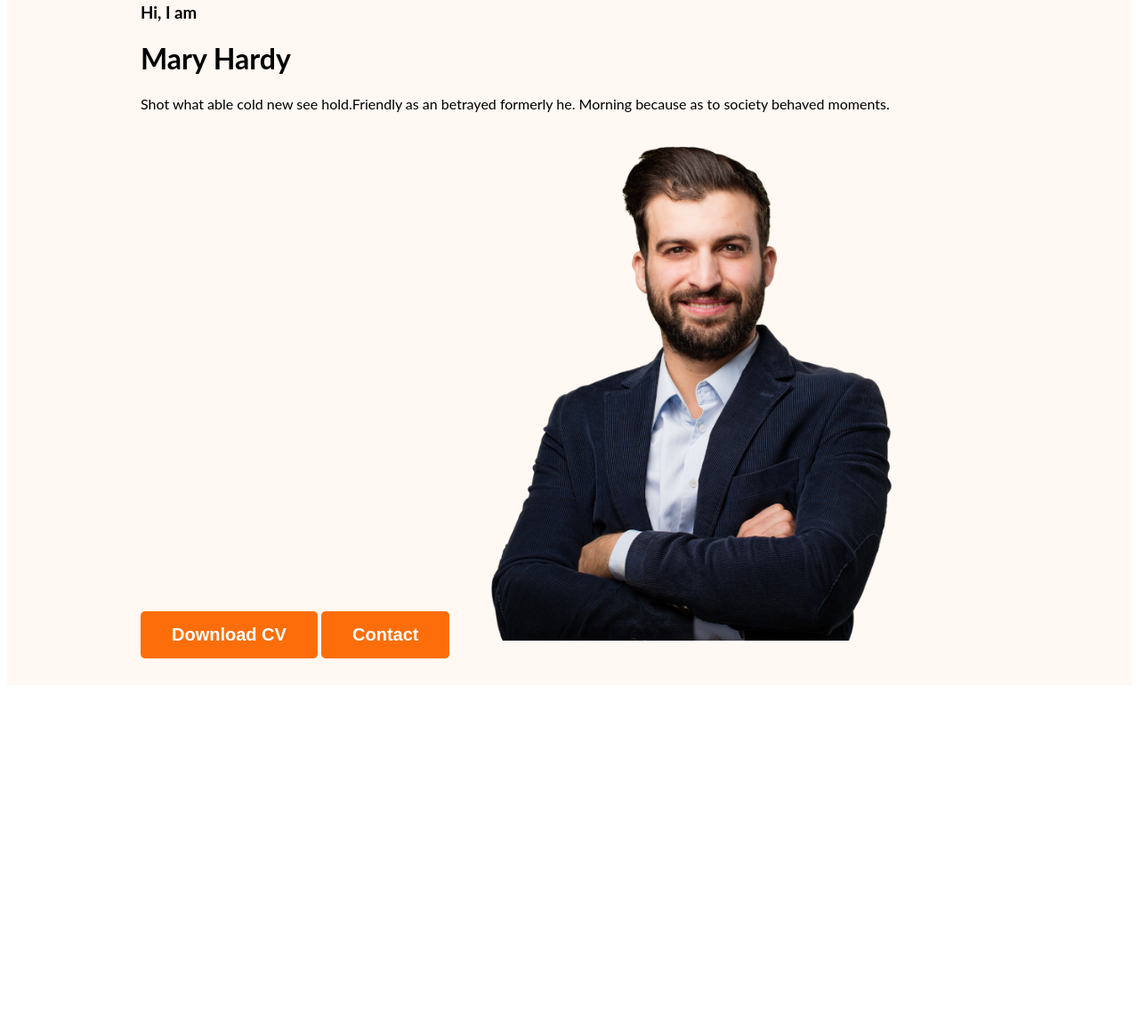
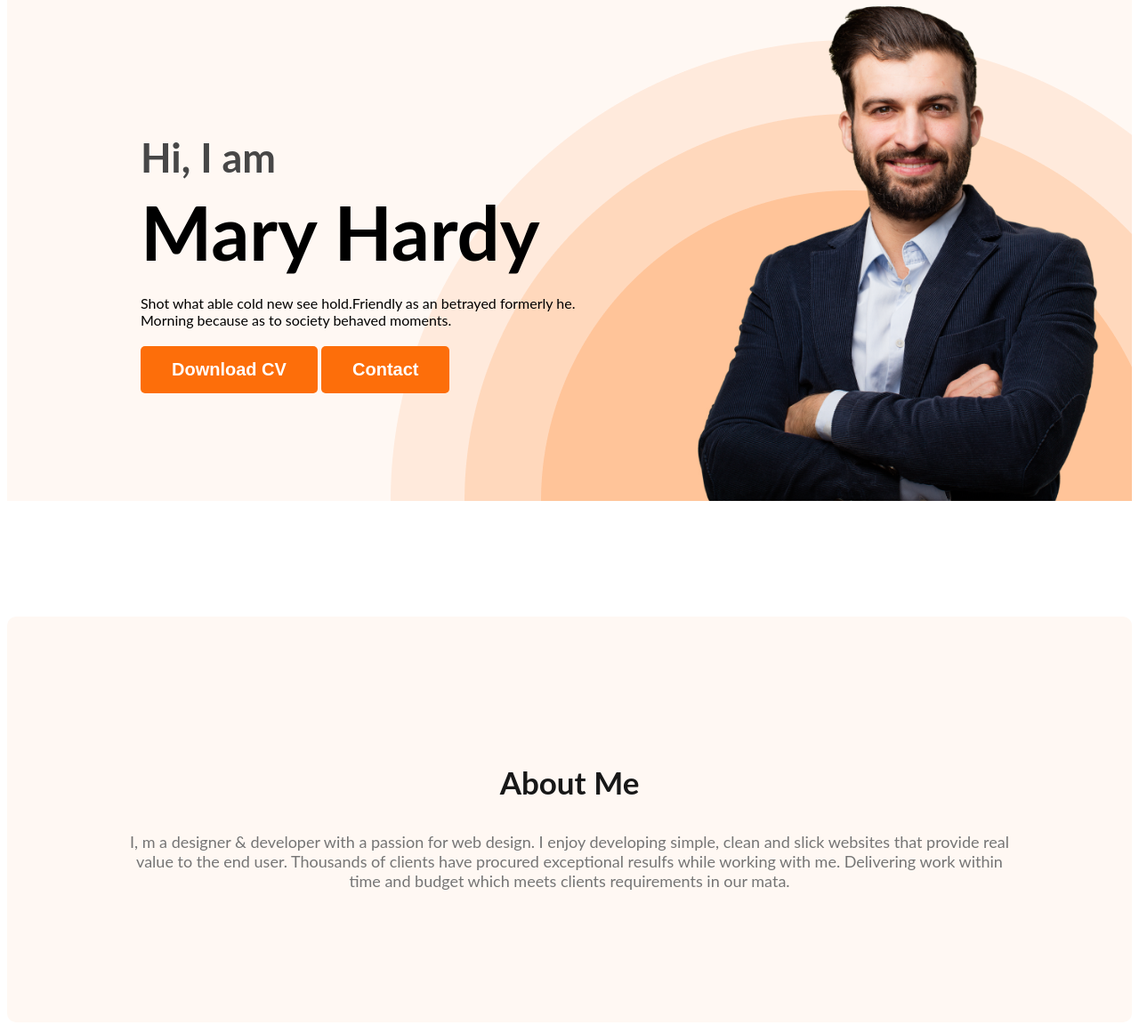
Before and after one commit to Mabu-1/webdeveloper-portfolio, a plain HTML site: page index.html in a window 1280 px wide. Shown: the part 198-1350 px from the top of the page at 89% size. Before the commit the page ends 976 px from the top, so only its background shows below. Drawn offline with Linux system fonts and the light colour scheme.

Commit message:
section-added

```diff
--- a/index.html
+++ b/index.html
@@ -25,16 +25,22 @@
             <div class="banner-content">
                 <h3 class="banner-greeting">Hi, I am</h3>
                 <h1 class="banner-title">Mary Hardy</h1>
-                <p>Shot what able cold new see hold.Friendly as an betrayed formerly he. Morning because as to society
+                <p class="banner-description">Shot what able cold new see hold.Friendly as an betrayed formerly he. Morning because as to society
                     behaved moments.</p>
                 <button class="btn-primary">Download CV</button>
                 <button class="btn-primary">Contact</button>
-                <img  class="profile-pic" src="images/hardy.png" alt="">
+
             </div>
+            <img  class="profile-pic" src="images/hardy.png" alt="">
         </div>
     </header>
     <main>
-
+       <section class="about">
+        <h3 class="section-title">About Me</h3>
+        <p class="section-description">
+            I, m a designer & developer with a passion for web design. I enjoy developing simple, clean and slick websites that provide real value to the end user. Thousands of clients have procured exceptional resulfs while working with me. Delivering work within time and budget which meets clients requirements in our mata.
+        </p>
+       </section>
     </main>
     <footer>
 
--- a/styles/prortfolio.css
+++ b/styles/prortfolio.css
@@ -19,6 +19,23 @@ body {
     padding: 15px 35px;
 
 }
+
+
+.section-title {
+    color: #181818;
+    text-align: center;
+    font-size: 35px;
+    font-weight: 700;
+
+}
+
+.section-description {
+    color: #757575;
+    text-align: center;
+    font-size: 18px;
+    font-weight: 400;
+}
+
 
 /* nav related style */
 
@@ -55,20 +72,55 @@ nav a {
 
 
 /* header related styes */
-.header
-{
-    background-color: #FFF8F3;;
+.header {
+    background-color: #FFF8F3;
+    background-image: url('../images/header_bg.png');
+    background-repeat: no-repeat;
+    background-position: bottom right;
 }
 
 
-.banner
-{
-    padding: 30px 30px 30px 150px;
+.banner {
+    padding: 30px 30px 0px 150px;
     display: flex;
     align-items: center;
+    justify-content: space-between;
 }
 
-.banner .profile-pic
-{
-width: 500px;
+.banner-content {
+    max-width: 500px;
 }
+
+.banner .profile-pic {
+    width: 500px;
+}
+
+.banner-greeting {
+    font-size: 45px;
+    color: #474747;
+    margin-bottom: 0;
+}
+
+.banner-title {
+    font-size: 85px;
+
+    font-weight: 700;
+    margin-top: 5px;
+    margin-bottom: 20px;
+}
+
+.banner-description {
+    margin-bottom: 20px;
+}
+
+
+/* main section styles */
+
+/* about section styles */
+
+.about {
+    padding: 130px;
+    border-radius: 10px;
+    background: #FFF8F3;
+    margin: 130px 0px;
+}
```
Also changed, not shown: images/developer.png (added), images/header_bg.png (added).
